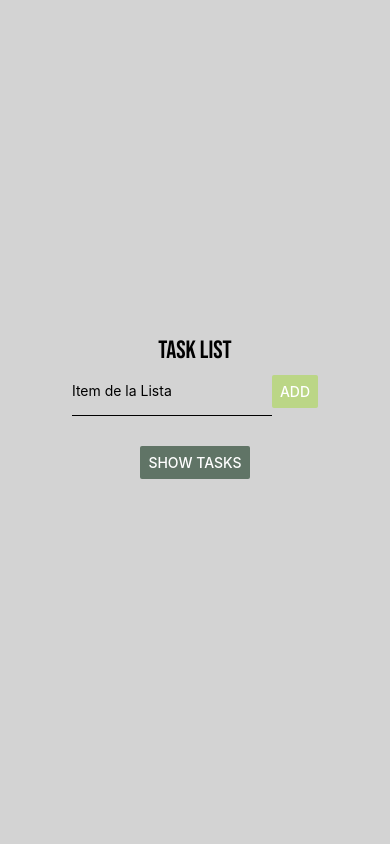
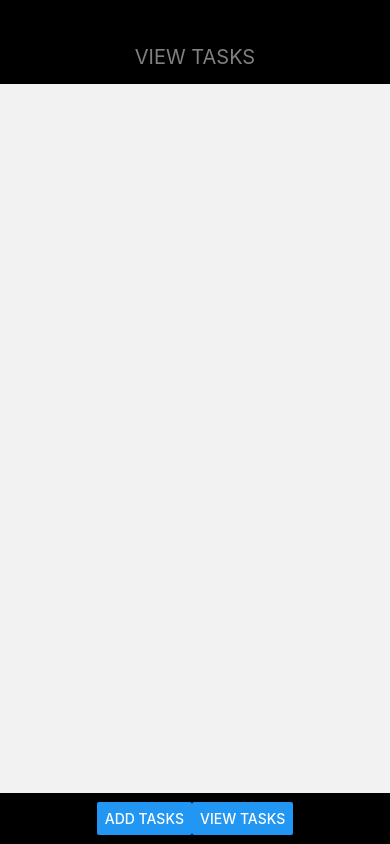
Before and after one commit to maxizavala/CH-RN-48260, a React Native app: screen /ViewTasks in a window 390 px wide. Built offline with nearby package versions, Linux system fonts and the light colour scheme.

Commit message:
Desafio: Vistas y navegacion

```diff
--- a/App.js
+++ b/App.js
@@ -1,23 +1,10 @@
-import { Button, Text, View } from 'react-native';
+import AppLoading from 'expo-app-loading'
+import React from "react"
+import { StatusBar } from 'expo-status-bar';
+import TasksNavigator from "./src/Navigation/TasksNavigator"
+import { useFonts } from 'expo-font'
 
-import AddTasks from './src/screens/AddTasks.js';
-import AppLoading from 'expo-app-loading'
-import { StatusBar } from 'expo-status-bar';
-import ViewTasks from './src/screens/ViewTasks.js';
-import colors from './src/Estilos/constants/Colors.js';
-import styles from './src/Estilos/Estilos.js';
-import { useFonts } from 'expo-font'
-import { useState } from 'react';
-
-export default function App() {
-
-    const [view, setView] = useState(false)
-
-    const [itemList, setItemList] = useState([])
-
-    const viewTasks = () => {
-        setView(!view)
-    }
+const App = () => {
 
     const [loaded] = useFonts({
         Bebas: require('./assets/fonts/BebasNeue-Regular.ttf'),
@@ -25,29 +12,12 @@ export default function App() {
 
 	if (!loaded) { return <AppLoading/> }
 
-    return (
+    return(
         <>
+            <TasksNavigator />
             <StatusBar style="auto" />
-            <View style={styles.container}>
-                <Text style={styles.title}>Task List</Text>
-
-                { !view ? <AddTasks itemList={itemList} setItemList={setItemList} /> : null }
-
-                <View style={styles.containerButton}>
-                    <Button
-                        title={view ? "ADD TASKS" : "SHOW TASKS"}
-                        onPress={() => viewTasks()}
-                        color={colors.primary}
-                    />
-                </View>
-
-                { view ? <ViewTasks itemList={itemList} setItemList={setItemList} /> : null }
-
-            </View>
         </>
     );
 }
 
-/*
-
-*/
+export default App
--- a/package.json
+++ b/package.json
@@ -9,12 +9,16 @@
     "web": "expo start --web"
   },
   "dependencies": {
+    "@react-navigation/native": "^6.1.2",
+    "@react-navigation/native-stack": "^6.9.8",
     "expo": "~47.0.9",
     "expo-app-loading": "^2.1.1",
     "expo-font": "^11.0.1",
     "expo-status-bar": "~1.4.2",
     "react": "18.1.0",
-    "react-native": "0.70.5"
+    "react-native": "0.70.5",
+    "react-native-safe-area-context": "4.4.1",
+    "react-native-screens": "~3.18.0"
   },
   "devDependencies": {
     "@babel/core": "^7.12.9"
--- /dev/null
+++ b/src/Navigation/TasksNavigator.js
@@ -0,0 +1,28 @@
+import AddTasks from '../screens/AddTasks'
+import { NavigationContainer } from '@react-navigation/native';
+import React from 'react';
+import ViewTasks from '../screens/ViewTasks'
+import { createNativeStackNavigator } from '@react-navigation/native-stack';
+
+const Stack = createNativeStackNavigator();
+
+const TasksNavigator = () => {
+
+    return (
+        <NavigationContainer>
+            <Stack.Navigator
+                initialRouteName='AddTasks'
+                screenOptions={{
+                    headerShown: false,
+                    animation: 'none'
+                }}
+            >
+                <Stack.Screen name='AddTasks' component={AddTasks} />
+                <Stack.Screen name='ViewTasks' component={ViewTasks} />
+            </Stack.Navigator>
+        </NavigationContainer>
+    )
+
+}
+
+export default TasksNavigator
--- a/src/screens/AddTasks.js
+++ b/src/screens/AddTasks.js
@@ -1,38 +1,49 @@
-import { Button, TextInput, View } from 'react-native';
+import { Button, ScrollView, StyleSheet, Text, View } from "react-native"
 
-import React from 'react'
-import colors from '../Estilos/constants/Colors.js';
-import styles from '../Estilos/Estilos.js';
-import { useState } from 'react';
+import React from "react"
 
-const AddTasks = ({itemList, setItemList}) => {
+const AddTasks = ({ navigation }) => {
 
-    const [text, setText] = useState('')
+    return(
+        <View style={{flex: 1}}>
+            <View style={styles.header}>
+                <Text style={styles.title}>ADD TASKS</Text>
+            </View>
 
-    const addItem = (item) => {
-        if (item != '') {
-            setItemList([...itemList, {id: itemList.length +1, value: item}])
-            setText('')
-        }
-    }
+            <ScrollView>
 
-    const onHandlerChangeItem = (t) => {
-        setText(t)
-    }
+            </ScrollView>
 
-    return (
-        <>
-            <View style={styles.inputContainer}>
-                <TextInput
-                    placeholder = "Item de la Lista"
-                    style={styles.input}
-                    value={text}
-                    onChangeText={onHandlerChangeItem}
-                />
-                <Button title="ADD" onPress={() => addItem(text)} color={colors.accent} />
+            <View style={styles.footer}>
+                <Button title="ADD TASKS" onPress={ () => navigation.push('AddTasks') } />
+                <Button title="VIEW TASKS" onPress={ () => navigation.push('ViewTasks') } />
             </View>
-        </>
+        </View>
     )
+
 }
 
+const styles = StyleSheet.create({
+    header: {
+        backgroundColor: 'black',
+        height: '10%',
+        width: '100%',
+        justifyContent: 'center',
+        alignItems: 'center'
+    },
+    title: {
+        color: 'gray',
+        fontSize: 20,
+        marginTop: 30,
+    },
+    footer: {
+        backgroundColor: 'black',
+        height: '6%',
+        width: '100%',
+        alignItems: "center",
+        justifyContent: "center",
+        flexDirection: "row",
+    }
+})
+
 export default AddTasks
--- a/src/screens/ViewTasks.js
+++ b/src/screens/ViewTasks.js
@@ -1,46 +1,49 @@
-import { FlatList, Text, TouchableOpacity } from 'react-native'
+import { Button, ScrollView, StyleSheet, Text, View } from "react-native"
 
-import CustomModal from '../components/CustomModal'
-import React from 'react'
-import { useState } from 'react'
+import React from "react"
 
-const ViewTasks = ({itemList, setItemList}) => {
+const ViewTasks = ({ navigation }) => {
 
-    const [modalVisible, setModalVisible] = useState(false)
+    return(
+        <View style={{flex: 1}}>
+            <View style={styles.header}>
+                <Text style={styles.title}>VIEW TASKS</Text>
+            </View>
 
-    const [selectedItem, setSelectedItem] = useState()
+            <ScrollView>
 
-    const deleteItem = (id) => {
-        const newList = itemList.filter(itemList => itemList.id !== id)
-        setItemList(newList)
-        setSelectedItem({})
-        setModalVisible(!modalVisible);
-    }
+            </ScrollView>
 
-    const showModal = (id) => {
-    setSelectedItem(itemList.find(itemList => itemList.id === id))
-    setModalVisible(!modalVisible);
-    }
+            <View style={styles.footer}>
+                <Button title="ADD TASKS" onPress={ () => navigation.push('AddTasks') } />
+                <Button title="VIEW TASKS" onPress={ () => navigation.push('ViewTasks') } />
+            </View>
+        </View>
+    )
 
-    return (
-        <>
-            <FlatList
-                data={itemList}
-                keyExtractor={ item => item.id.toString() }
-                renderItem={({item}) => (
-                    <TouchableOpacity onPress={() => showModal(item.id) }>
-                        <Text style={{fontSize: 20}}>· {item.value}</Text>
-                    </TouchableOpacity>)}
-            />
-
-            <CustomModal
-                deleteItem={deleteItem}
-                setModalVisible={setModalVisible}
-                selectedItem={selectedItem}
-                modalVisible={modalVisible}
-            />
-        </>
-    )
 }
 
+const styles = StyleSheet.create({
+    header: {
+        backgroundColor: 'black',
+        height: '10%',
+        width: '100%',
+        justifyContent: 'center',
+        alignItems: 'center'
+    },
+    title: {
+        color: 'gray',
+        fontSize: 20,
+        marginTop: 30,
+    },
+    footer: {
+        backgroundColor: 'black',
+        height: '6%',
+        width: '100%',
+        alignItems: "center",
+        justifyContent: "center",
+        flexDirection: "row",
+    }
+})
+
 export default ViewTasks
```
Also changed, not shown: 1 other file (tests, documents, lock files or other folders).
